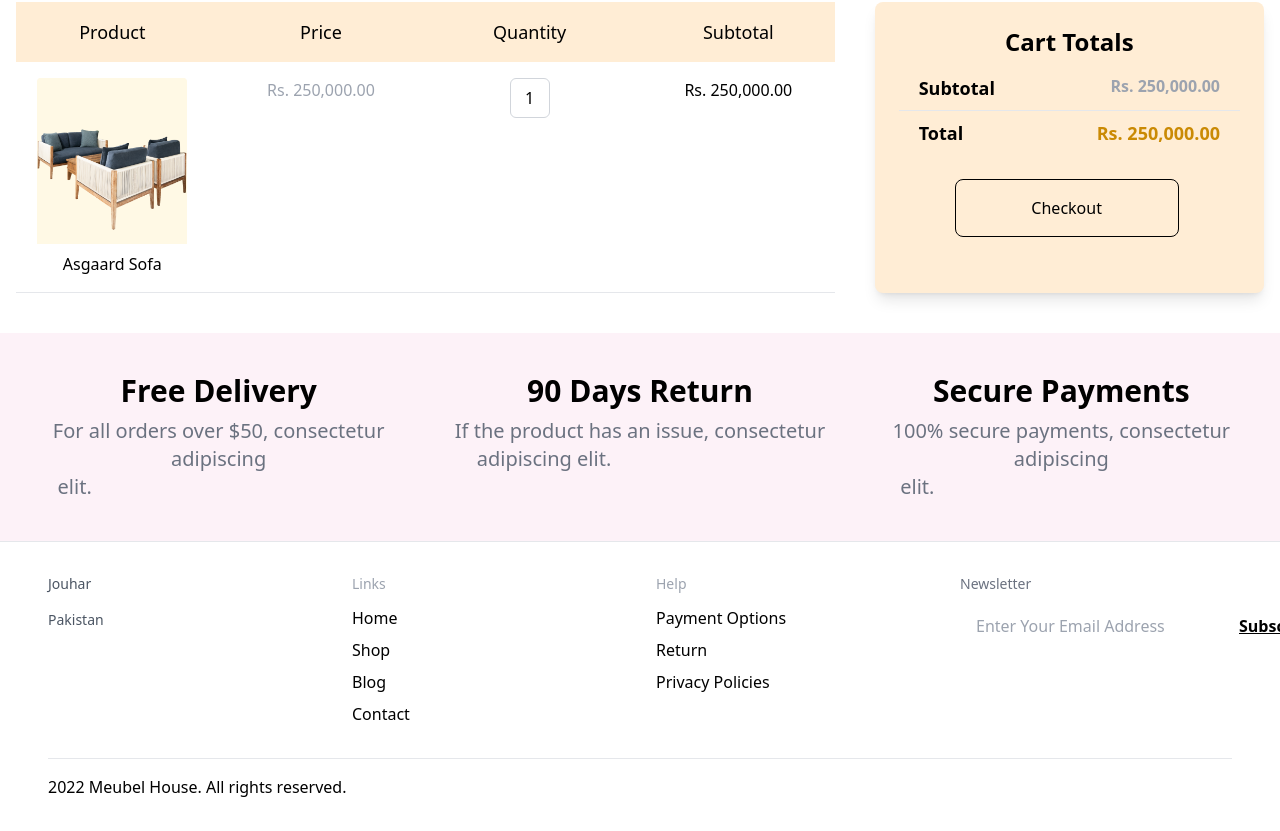
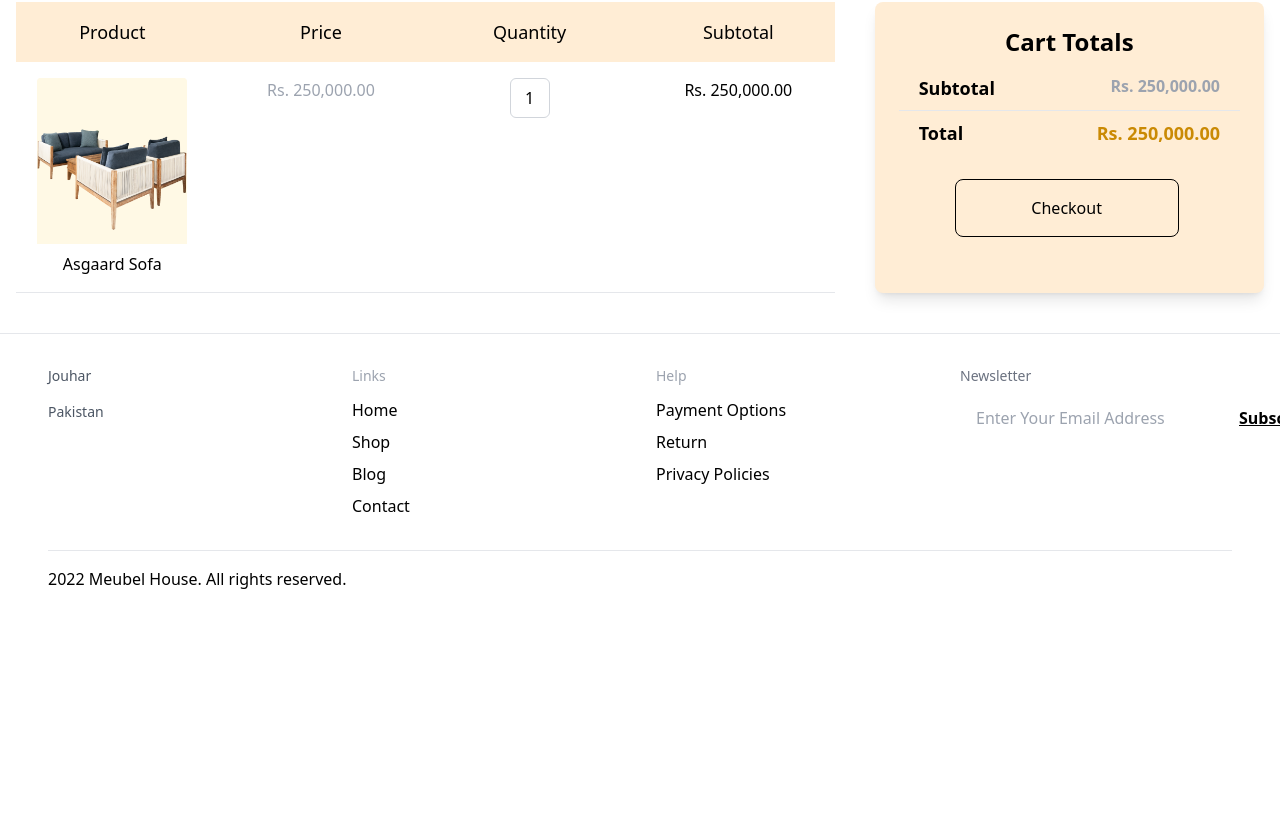
Before and after one commit to NabiaHaider/Hackathon-3, a Next.js app: page /shop/asgaardsofa/cartside/cart in a window 1280 px wide. Shown: the part 586-1417 px from the top of the page. After the commit the page ends 1209 px from the top, so only its background shows below. Built offline with nearby package versions, Linux system fonts and the light colour scheme.

Commit message:
Update page.tsx

```diff
--- a/app/shop/asgaardsofa/cartside/cart/page.tsx
+++ b/app/shop/asgaardsofa/cartside/cart/page.tsx
@@ -8,28 +8,17 @@ const Cart = () => {
       {/* First Section with Tailwind Background */}
       <section
         className="relative h-[60vh] w-full bg-cover bg-center"
-        style={{
-          backgroundImage: `url('/bgpic.jpg')`,
-        }}
+        style={{ backgroundImage: `url('/bgpic.jpg')` }}
       >
         {/* Overlay */}
         <div className="absolute inset-0 bg-white opacity-50"></div>
 
         {/* Content */}
         <div className="absolute inset-0 flex flex-col items-center justify-center text-black text-center">
-          <Image
-            src="/bg.png"
-            alt="Product 4"
-            width={60}
-            height={60}
-            className="object-contain mx-auto"
-          />
+          <Image src="/bg.png" alt="Product 4" width={60} height={60} className="object-contain mx-auto" />
           <h1 className="text-7xl mb-7 font-medium">Cart</h1>
           <p className="text-2xl mt-1 font-medium">
-            <Link href="/">
-              <a>Home</a>
-            </Link>
-            &gt; <span className="text-gray-600">Cart</span>
+            <Link href="/">Home</Link> &gt; <span className="text-gray-600">Cart</span>
           </p>
         </div>
       </section>
@@ -48,20 +37,12 @@ const Cart = () => {
             {/* Example Product Rows */}
             <div className="grid grid-cols-4 gap-4 text-center border-b py-4">
               <div className="flex flex-col items-center">
-                <Image
-                  src="/setsofa.png"
-                  alt="Asgaard Sofa Large Image"
-                  width={150}
-                  height={150}
-                  className="object-contain"
-                />
+                <Image src="/setsofa.png" alt="Asgaard Sofa Large Image" width={150} height={150} className="object-contain" />
                 <span className="mt-2 text-black font-medium">Asgaard Sofa</span>
               </div>
               <span className="text-gray-400">Rs. 250,000.00</span>
               <div className="flex justify-center">
-                <span className="w-10 h-10 border border-gray-300 rounded-md flex items-center justify-center">
-                  1
-                </span>
+                <span className="w-10 h-10 border border-gray-300 rounded-md flex items-center justify-center">1</span>
               </div>
               <span>Rs. 250,000.00</span>
             </div>
@@ -79,42 +60,8 @@ const Cart = () => {
               <span className="text-yellow-600 text-lg mr-5">Rs. 250,000.00</span>
             </div>
             <Link href="/shop/asgaardsofa/cartside/checkout">
-              <a>
-                <button className="mt-8 w-56 ml-14 border border-black text-black py-4 rounded-lg hover:bg-gray-400">
-                  Checkout
-                </button>
-              </a>
+              <button className="mt-8 w-56 ml-14 border border-black text-black py-4 rounded-lg hover:bg-gray-400">Checkout</button>
             </Link>
-          </div>
-        </div>
-      </section>
-
-      <section className="bg-pink-50 text-black py-10">
-        <div className="container mx-auto px-4">
-          <div className="grid grid-cols-1 md:grid-cols-3 gap-4">
-            {/* First Column */}
-            <div className="flex flex-col items-center text-center">
-              <h2 className="text-black font-bold text-3xl">Free Delivery</h2>
-              <p className="text-xl text-gray-500 flex-grow mt-2">
-                For all orders over $50, consectetur <span className="pr-72">adipiscing elit.</span>
-              </p>
-            </div>
-
-            {/* Second Column */}
-            <div className="flex flex-col items-center text-center">
-              <h2 className="text-black font-bold text-3xl">90 Days Return</h2>
-              <p className="text-xl text-gray-500 flex-grow mt-2">
-                If the product has an issue, consectetur <span className="pr-48">adipiscing elit.</span>
-              </p>
-            </div>
-
-            {/* Third Column */}
-            <div className="flex flex-col items-center text-center">
-              <h2 className="text-black font-bold text-3xl">Secure Payments</h2>
-              <p className="text-xl text-gray-500 flex-grow mt-2">
-                100% secure payments, consectetur <span className="pr-72">adipiscing elit.</span>
-              </p>
-            </div>
           </div>
         </div>
       </section>
@@ -132,26 +79,10 @@ const Cart = () => {
             <div>
               <h3 className="text-gray-400 text-sm font-medium mb-3">Links</h3>
               <ul className="space-y-2">
-                <li>
-                  <Link href="/">
-                    <a className="text-black hover:text-gray-700 transition">Home</a>
-                  </Link>
-                </li>
-                <li>
-                  <Link href="/shop">
-                    <a className="text-black hover:text-gray-700 transition">Shop</a>
-                  </Link>
-                </li>
-                <li>
-                  <Link href="/blog">
-                    <a className="text-black hover:text-gray-700 transition">Blog</a>
-                  </Link>
-                </li>
-                <li>
-                  <Link href="/contact">
-                    <a className="text-black hover:text-gray-700 transition">Contact</a>
-                  </Link>
-                </li>
+                <li><Link href="/">Home</Link></li>
+                <li><Link href="/shop">Shop</Link></li>
+                <li><Link href="/blog">Blog</Link></li>
+                <li><Link href="/contact">Contact</Link></li>
               </ul>
             </div>
 
@@ -159,15 +90,9 @@ const Cart = () => {
             <div>
               <h3 className="text-gray-400 text-sm font-medium mb-3">Help</h3>
               <ul className="space-y-2">
-                <li>
-                  <a href="#" className="text-black hover:text-gray-700 transition">Payment Options</a>
-                </li>
-                <li>
-                  <a href="#" className="text-black hover:text-gray-700 transition">Return</a>
-                </li>
-                <li>
-                  <a href="#" className="text-black hover:text-gray-700 transition">Privacy Policies</a>
-                </li>
+                <li><Link href="#">Payment Options</Link></li>
+                <li><Link href="#">Return</Link></li>
+                <li><Link href="#">Privacy Policies</Link></li>
               </ul>
             </div>
 
@@ -175,19 +100,12 @@ const Cart = () => {
             <div>
               <h3 className="text-gray-500 text-sm font-medium mb-3">Newsletter</h3>
               <div className="flex items-center">
-                <input
-                  type="email"
-                  placeholder="Enter Your Email Address"
-                  className="flex-1 px-4 py-2 border-gray-300 rounded-l-md focus:outline-none focus:ring-1 focus:ring-gray-400"
-                />
-                <button className="text-black underline px-4 py-2 font-bold hover:bg-gray-300 transition">
-                  Subscribe
-                </button>
+                <input type="email" placeholder="Enter Your Email Address" className="flex-1 px-4 py-2 border-gray-300 rounded-l-md focus:outline-none focus:ring-1 focus:ring-gray-400" />
+                <button className="text-black underline px-4 py-2 font-bold hover:bg-gray-300 transition">Subscribe</button>
               </div>
             </div>
           </div>
 
-          {/* Bottom Section */}
           <div className="mt-8 text-center text-gray-600 text-sm">
             <hr />
           </div>
```
